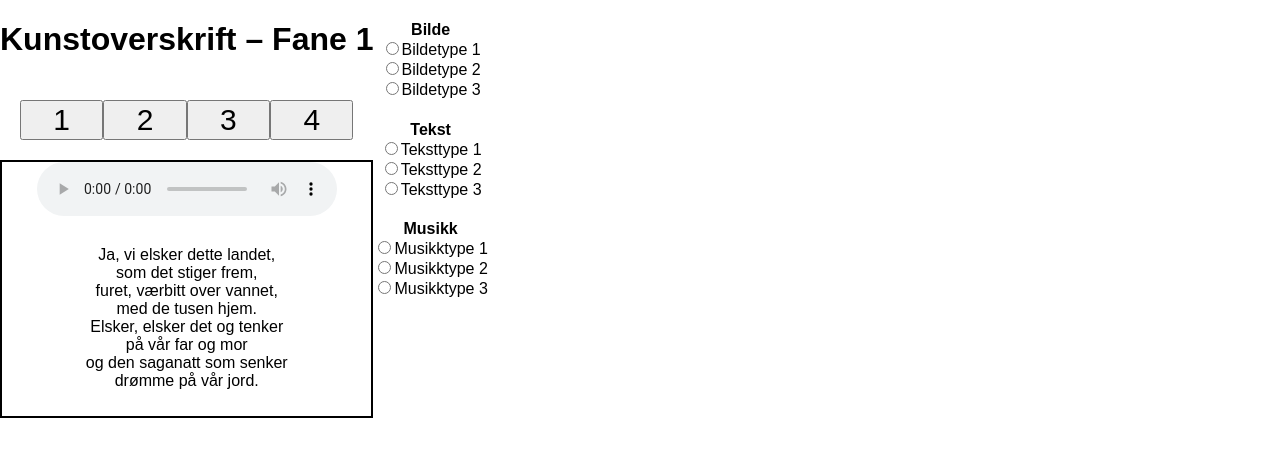
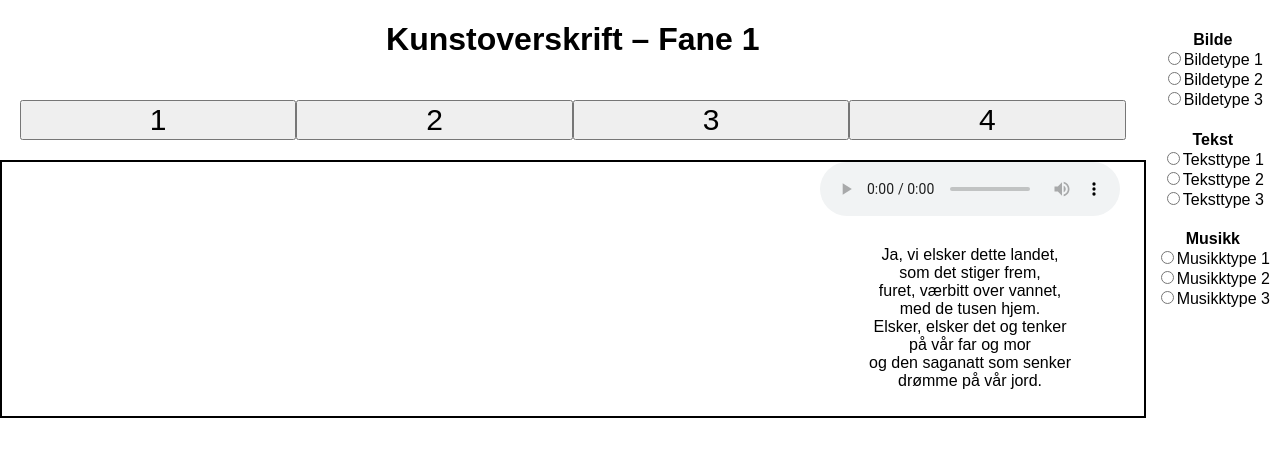
Before and after one commit to IT2810/it2810-webutvikling-h18-prosjekt-2-gruppe--24, a React (Create React App) app: page / in a window 1280 px wide. Shown: the top 456 px of the page. Built offline with nearby package versions, Linux system fonts and the light colour scheme.

Commit message:
Justert flex-parametre for bedre størrelser

```diff
--- a/src/App.css
+++ b/src/App.css
@@ -7,6 +7,14 @@
   flex-direction: row;
   flex-wrap: wrap;
   /* justify-content: space-between; */
+}
+
+#contentSlot {
+  flex-grow: 1;
+}
+
+#optionPanelSlot {
+  margin: 10px;
 }
 
 /* .App-logo {
--- a/src/App.js
+++ b/src/App.js
@@ -96,7 +96,7 @@ class App extends Component {
   render() {
     return (
       <div className="App" id="topFlexBox">
-        <div id="innhold">
+        <div id="contentSlot">
           <div>
             <h1>Kunstoverskrift – Fane {this.state.tab}</h1>
           </div>
@@ -111,7 +111,7 @@ class App extends Component {
             />
           </div>
         </div>
-        <div>
+        <div id="optionPanelSlot">
           <OptionPanel
             handlePictureChange={this.handlePictureChange}
             handleTextChange={this.handleTextChange}
```
